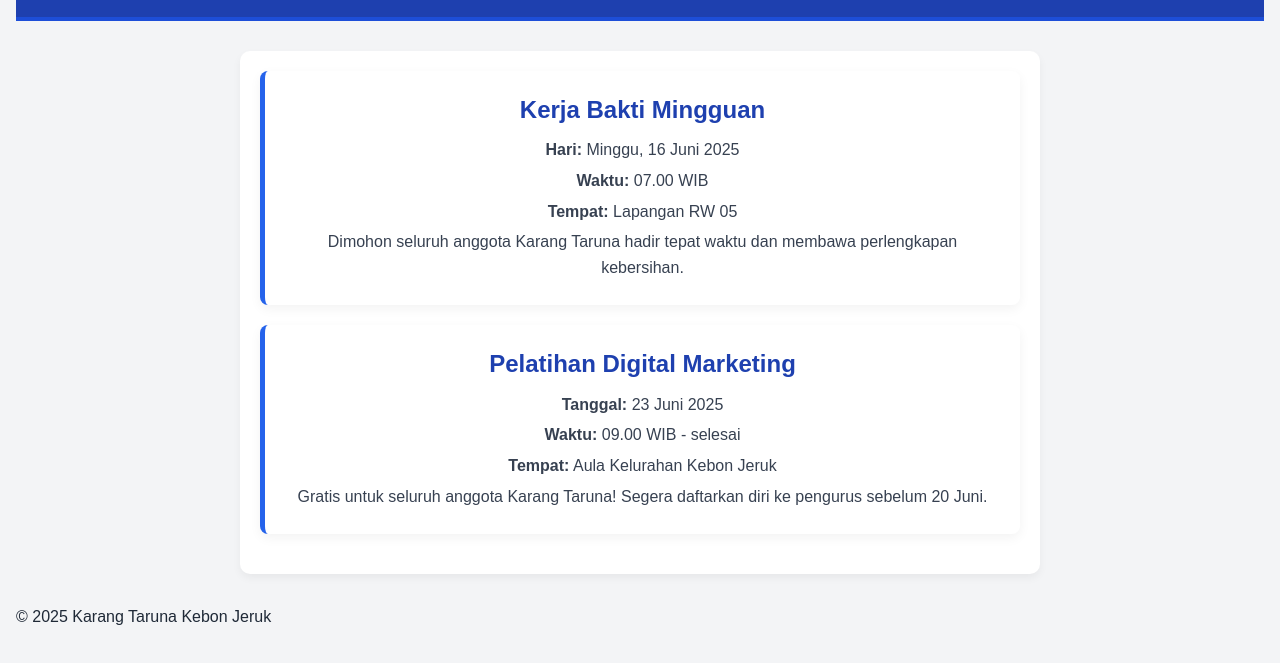
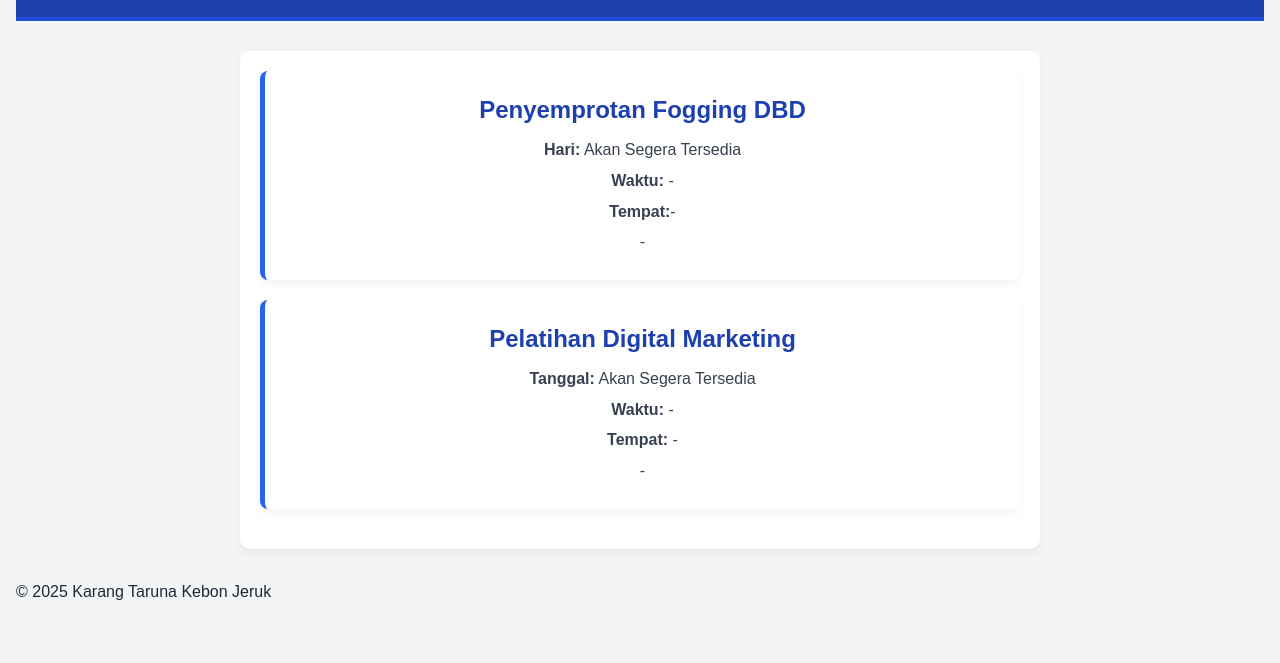
Before and after one commit to karangtaruna0103/WebsiteKatar, a plain HTML site: page informasi.html in a window 1280 px wide. Shown: the part 69-732 px from the top of the page. Drawn offline with Linux system fonts and the light colour scheme.

Commit message:
Update informasi.html

```diff
--- a/informasi.html
+++ b/informasi.html
@@ -14,19 +14,19 @@
 
   <main class="informasi-page">
     <section class="info-card">
-      <h2>Kerja Bakti Mingguan</h2>
-      <p><strong>Hari:</strong> Minggu, 16 Juni 2025</p>
-      <p><strong>Waktu:</strong> 07.00 WIB</p>
-      <p><strong>Tempat:</strong> Lapangan RW 05</p>
-      <p>Dimohon seluruh anggota Karang Taruna hadir tepat waktu dan membawa perlengkapan kebersihan.</p>
+      <h2>Penyemprotan Fogging DBD</h2>
+      <p><strong>Hari:</strong> Akan Segera Tersedia</p>
+      <p><strong>Waktu:</strong> -</p>
+      <p><strong>Tempat:</strong>-</p>
+      <p>-</p>
     </section>
 
     <section class="info-card">
       <h2>Pelatihan Digital Marketing</h2>
-      <p><strong>Tanggal:</strong> 23 Juni 2025</p>
-      <p><strong>Waktu:</strong> 09.00 WIB - selesai</p>
-      <p><strong>Tempat:</strong> Aula Kelurahan Kebon Jeruk</p>
-      <p>Gratis untuk seluruh anggota Karang Taruna! Segera daftarkan diri ke pengurus sebelum 20 Juni.</p>
+      <p><strong>Tanggal:</strong> Akan Segera Tersedia</p>
+      <p><strong>Waktu:</strong> -</p>
+      <p><strong>Tempat:</strong> -</p>
+      <p>-</p>
     </section>
   </main>
 
```
